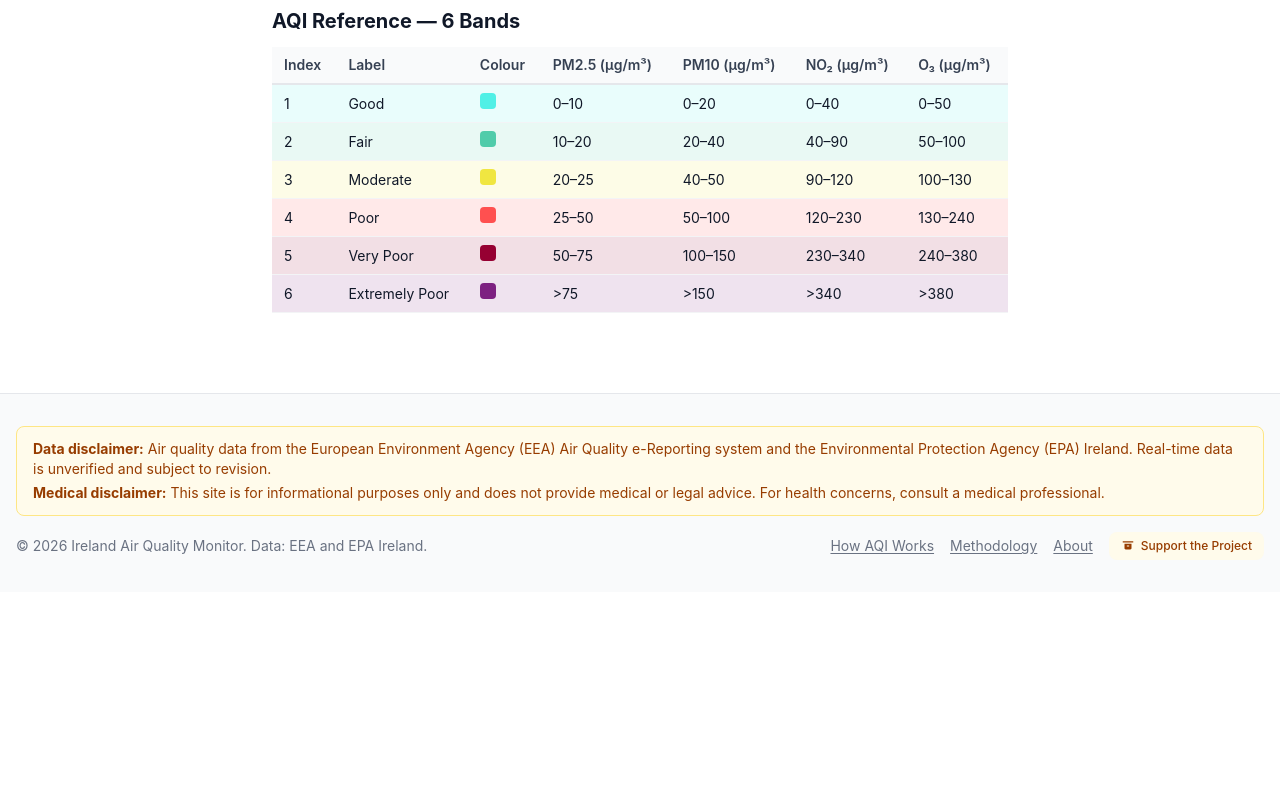
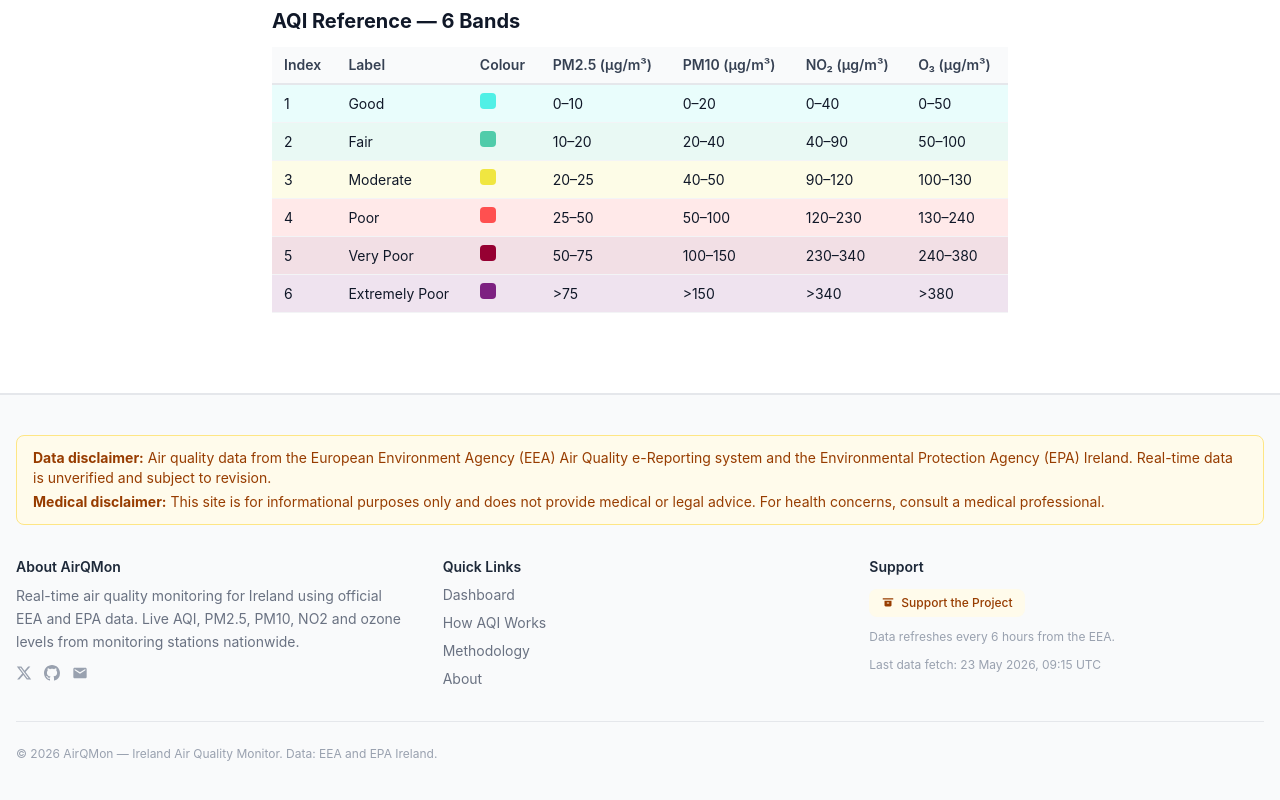
Before and after one commit to code7Dummy/AirQMon, an Astro site: page /how-aqi-works in a window 1280 px wide. Shown: the part 1860-2660 px from the top of the page. Before the commit the page ends 2452 px from the top, so only its background shows below. Built offline with nearby package versions, Linux system fonts and the light colour scheme; Astro itself is replaced by a stand-in of ours.

Commit message:
Fix mobile title wrapping + 3-column footer redesign

```diff
--- a/src/layouts/BaseLayout.astro
+++ b/src/layouts/BaseLayout.astro
@@ -1,6 +1,7 @@
 ---
 import "../styles/global.css";
 import { SITE_TITLE, SITE_DESCRIPTION, SITE_KEYWORDS, BUY_ME_A_COFFEE_URL } from "../lib/constants";
+import { formatTimestamp } from "../lib/format";
 
 export interface Props {
   title?: string;
@@ -15,6 +16,16 @@ const pageDesc = description || SITE_DESCRIPTION;
 
 const siteUrl = "https://airquality.epa.ie";
 const defaultImage = image || `${siteUrl}/og-image.png`;
+
+let buildTimestamp = "";
+try {
+  const mod = await import("../data/current.json");
+  const data = mod.default || mod;
+  buildTimestamp = data.buildTimestamp || "";
+} catch {
+  // no data yet
+}
+const footerLastUpdated = buildTimestamp ? formatTimestamp(buildTimestamp) : "pending first data fetch";
 ---
 
 <!doctype html>
@@ -92,20 +103,20 @@ const defaultImage = image || `${siteUrl}/og-image.png`;
     <a href="#main-content" class="skip-link">Skip to main content</a>
 
     <header class="bg-white border-b border-gray-200" role="banner">
-      <div class="container-main flex items-center justify-between h-16">
-        <a href="/" class="flex items-center gap-2 font-semibold text-lg hover:text-blue-700 transition-colors">
-          <svg width="28" height="28" viewBox="0 0 28 28" fill="none" aria-hidden="true">
+      <div class="container-main flex items-center justify-between h-14 sm:h-16">
+        <a href="/" class="flex items-center gap-1.5 sm:gap-2 font-semibold text-sm sm:text-lg hover:text-blue-700 transition-colors min-w-0 flex-shrink-0">
+          <svg width="24" height="24" viewBox="0 0 28 28" fill="none" aria-hidden="true" class="w-5 h-5 sm:w-7 sm:h-7 flex-shrink-0">
             <circle cx="14" cy="14" r="12" stroke="currentColor" stroke-width="2"/>
             <circle cx="14" cy="14" r="4" fill="currentColor"/>
           </svg>
-          <span>Air Quality Ireland</span>
+          <span class="whitespace-nowrap overflow-hidden text-ellipsis">Air Quality Ireland</span>
         </a>
 
-        <nav aria-label="Main navigation" class="flex items-center gap-5">
-          <a href="/" class="text-sm font-medium text-gray-600 hover:text-gray-900 transition-colors">Dashboard</a>
-          <a href="/how-aqi-works/" class="text-sm font-medium text-gray-600 hover:text-gray-900 transition-colors">How AQI Works</a>
-          <a href="/methodology/" class="text-sm font-medium text-gray-600 hover:text-gray-900 transition-colors">Methodology</a>
-          <a href="/about/" class="text-sm font-medium text-gray-600 hover:text-gray-900 transition-colors">About</a>
+        <nav aria-label="Main navigation" class="flex items-center gap-1 sm:gap-2 md:gap-5 overflow-hidden">
+          <a href="/" class="text-[11px] sm:text-xs md:text-sm font-medium text-gray-600 hover:text-gray-900 transition-colors whitespace-nowrap px-1">Dashboard</a>
+          <a href="/how-aqi-works/" class="text-[11px] sm:text-xs md:text-sm font-medium text-gray-600 hover:text-gray-900 transition-colors whitespace-nowrap px-1 hidden sm:inline">How AQI Works</a>
+          <a href="/methodology/" class="text-[11px] sm:text-xs md:text-sm font-medium text-gray-600 hover:text-gray-900 transition-colors whitespace-nowrap px-1">Methodology</a>
+          <a href="/about/" class="text-[11px] sm:text-xs md:text-sm font-medium text-gray-600 hover:text-gray-900 transition-colors whitespace-nowrap px-1">About</a>
         </nav>
       </div>
     </header>
@@ -114,8 +125,8 @@ const defaultImage = image || `${siteUrl}/og-image.png`;
       <slot />
     </main>
 
-    <footer class="bg-gray-50 border-t border-gray-200 mt-12" role="contentinfo">
-      <div class="container-main py-8 space-y-4">
+    <footer class="bg-gray-50 border-t-2 border-gray-200 mt-12" role="contentinfo">
+      <div class="container-main py-10 space-y-8">
         <div class="disclaimer-banner">
           <p class="text-sm">
             <strong>Data disclaimer:</strong> Air quality data from the European Environment Agency (EEA) Air Quality e-Reporting system and the Environmental Protection Agency (EPA) Ireland. Real-time data is unverified and subject to revision.
@@ -124,19 +135,53 @@ const defaultImage = image || `${siteUrl}/og-image.png`;
             <strong>Medical disclaimer:</strong> This site is for informational purposes only and does not provide medical or legal advice. For health concerns, consult a medical professional.
           </p>
         </div>
-        <div class="flex flex-col sm:flex-row justify-between items-start sm:items-center gap-3 text-sm text-gray-500">
-          <p>&copy; {new Date().getFullYear()} Ireland Air Quality Monitor. Data: EEA and EPA Ireland.</p>
-          <div class="flex items-center gap-4">
-            <nav aria-label="Footer navigation" class="flex gap-4">
-              <a href="/how-aqi-works/" class="hover:text-gray-700 underline underline-offset-2">How AQI Works</a>
-              <a href="/methodology/" class="hover:text-gray-700 underline underline-offset-2">Methodology</a>
-              <a href="/about/" class="hover:text-gray-700 underline underline-offset-2">About</a>
+
+        <div class="grid grid-cols-1 sm:grid-cols-3 gap-8 text-sm">
+          <div class="space-y-2">
+            <h3 class="font-semibold text-gray-800">About AirQMon</h3>
+            <p class="text-gray-500 leading-relaxed">
+              Real-time air quality monitoring for Ireland using official EEA and EPA data. Live AQI, PM2.5, PM10, NO2 and ozone levels from monitoring stations nationwide.
+            </p>
+            <div class="flex items-center gap-3 pt-1">
+              <a href="https://twitter.com/" target="_blank" rel="noopener noreferrer" class="text-gray-400 hover:text-gray-600 transition-colors" aria-label="Follow on X / Twitter">
+                <svg class="w-4 h-4" viewBox="0 0 24 24" fill="currentColor" aria-hidden="true"><path d="M18.244 2.25h3.308l-7.227 8.26 8.502 11.24H16.17l-5.214-6.817L4.99 21.75H1.68l7.73-8.835L1.254 2.25H8.08l4.713 6.231zm-1.161 17.52h1.833L7.084 4.126H5.117z"/></svg>
+              </a>
+              <a href="https://github.com/code7Dummy/AirQMon" target="_blank" rel="noopener noreferrer" class="text-gray-400 hover:text-gray-600 transition-colors" aria-label="View source on GitHub">
+                <svg class="w-4 h-4" viewBox="0 0 24 24" fill="currentColor" aria-hidden="true"><path d="M12 0C5.37 0 0 5.37 0 12c0 5.31 3.435 9.795 8.205 11.385.6.105.825-.255.825-.57 0-.285-.015-1.23-.015-2.235-3.015.555-3.795-.735-4.035-1.41-.135-.345-.72-1.41-1.23-1.695-.42-.225-1.02-.78-.015-.795.945-.015 1.62.87 1.845 1.23 1.08 1.815 2.805 1.305 3.495.99.105-.78.42-1.305.765-1.605-2.67-.3-5.46-1.335-5.46-5.925 0-1.305.465-2.385 1.23-3.225-.12-.3-.54-1.53.12-3.18 0 0 1.005-.315 3.3 1.23.96-.27 1.98-.405 3-.405s2.04.135 3 .405c2.295-1.56 3.3-1.23 3.3-1.23.66 1.65.24 2.88.12 3.18.765.84 1.23 1.905 1.23 3.225 0 4.605-2.805 5.625-5.475 5.925.435.375.81 1.095.81 2.22 0 1.605-.015 2.895-.015 3.3 0 .315.225.69.825.57A12.02 12.02 0 0024 12c0-6.63-5.37-12-12-12z"/></svg>
+              </a>
+              <a href="mailto:hello@airquality.epa.ie" class="text-gray-400 hover:text-gray-600 transition-colors" aria-label="Send email">
+                <svg class="w-4 h-4" viewBox="0 0 24 24" fill="currentColor" aria-hidden="true"><path d="M20 4H4c-1.1 0-2 .9-2 2v12c0 1.1.9 2 2 2h16c1.1 0 2-.9 2-2V6c0-1.1-.9-2-2-2zm0 4l-8 5-8-5V6l8 5 8-5v2z"/></svg>
+              </a>
+            </div>
+          </div>
+
+          <div class="space-y-2">
+            <h3 class="font-semibold text-gray-800">Quick Links</h3>
+            <nav aria-label="Footer navigation" class="flex flex-col gap-2">
+              <a href="/" class="text-gray-500 hover:text-gray-700 transition-colors">Dashboard</a>
+              <a href="/how-aqi-works/" class="text-gray-500 hover:text-gray-700 transition-colors">How AQI Works</a>
+              <a href="/methodology/" class="text-gray-500 hover:text-gray-700 transition-colors">Methodology</a>
+              <a href="/about/" class="text-gray-500 hover:text-gray-700 transition-colors">About</a>
             </nav>
+          </div>
+
+          <div class="space-y-3">
+            <h3 class="font-semibold text-gray-800">Support</h3>
             <a href={BUY_ME_A_COFFEE_URL} target="_blank" rel="noopener noreferrer" class="inline-flex items-center gap-1.5 px-3 py-1.5 bg-amber-50 text-amber-800 rounded-lg text-xs font-medium hover:bg-amber-100 transition-colors" aria-label="Support the project on Buy Me a Coffee">
               <svg class="w-3.5 h-3.5" viewBox="0 0 24 24" fill="currentColor" aria-hidden="true"><path d="M21 4H3v2h18V4zm-3 4H6v8c0 1.1.9 2 2 2h8c1.1 0 2-.9 2-2V8zm-4 5H10v-2h4v2z"/></svg>
               Support the Project
             </a>
+            <p class="text-xs text-gray-400">
+              Data refreshes every 6 hours from the EEA.
+            </p>
+            <p class="text-xs text-gray-400">
+              Last data fetch: {footerLastUpdated}
+            </p>
           </div>
+        </div>
+
+        <div class="border-t border-gray-200 pt-6 text-xs text-gray-400 text-center sm:text-left">
+          <p>&copy; {new Date().getFullYear()} AirQMon — Ireland Air Quality Monitor. Data: EEA and EPA Ireland.</p>
         </div>
       </div>
     </footer>
```
